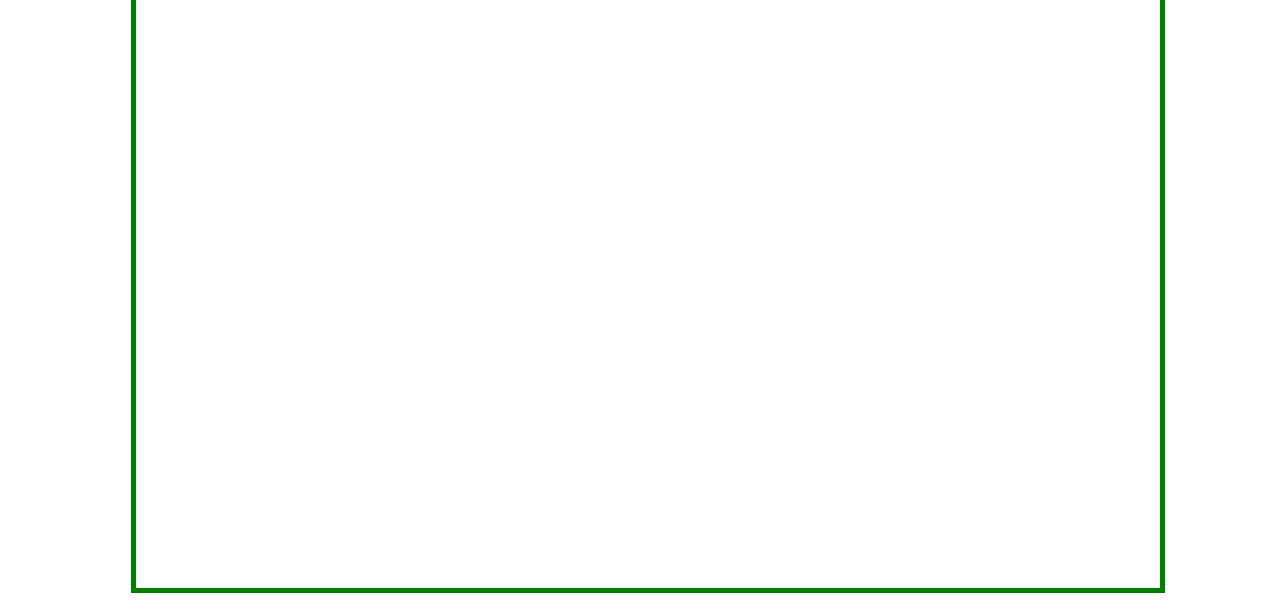
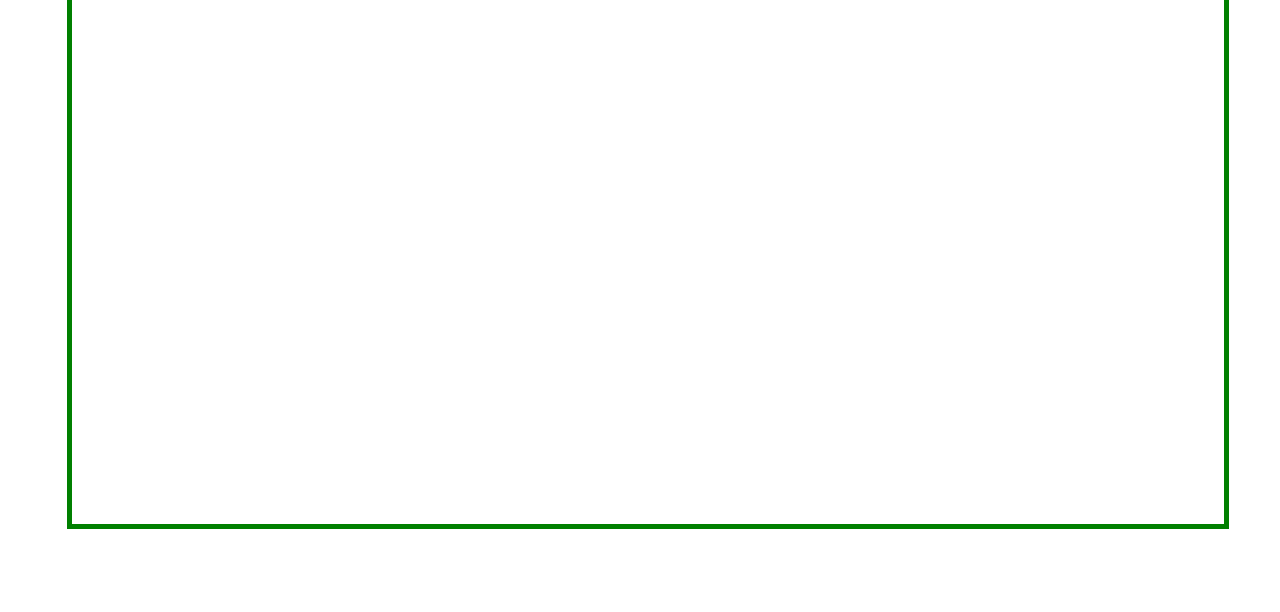
Before and after one commit to AidanSpeakss/ScavengerHuntSite, a plain HTML site: page index.html in a window 1280 px wide. Shown: the part 188-800 px from the top of the page. Drawn offline with Linux system fonts and the light colour scheme.

Commit message:
Update index.html

```diff
--- a/index.html
+++ b/index.html
@@ -3,7 +3,7 @@
 </head>
 <body
       <div id="box" style="width: 100%; height: 100%; z-index: -10000; position: absolute; top: 0; left: 0;" onclick="alert('The names Aidan, Aidan Raney')"></div>
-  <div  style="width=80%; height: 80%; margin: 10%; outline: 5px solid green;">
+  <div  style="width=80%; height: 80%; margin: 5%; outline: 5px solid green;">
 
 <h1>Think outside the box</h1>
  </div>
```
